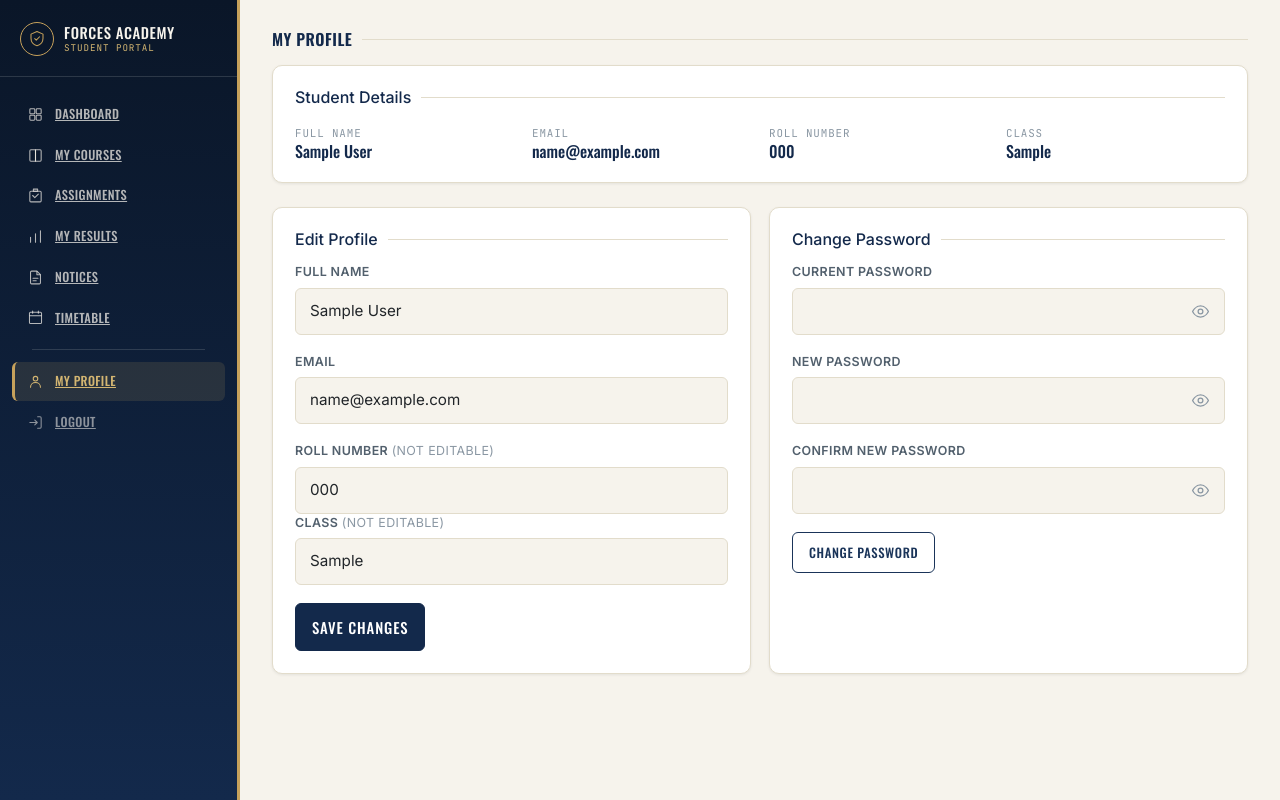
After one commit to Tehseen20/forces-academy-fullstack-codesaviours-si26-tehseen, a PHP site: page /profile.php in a window 1280 px wide. The commit adds this page. Run offline with PHP 8.4, Linux system fonts and the light colour scheme; the visitor is signed in with stand-in values (Sample User, id 1); tables that the repository leaves empty or names only in its code hold one stand-in row (values such as "Sample post"); a stand-in replaces the project's code that opens the database connection.

Commit message:
Week 6: Added timetable management, student timetable view, and profile management

```diff
--- a/includes/sidebar.php
+++ b/includes/sidebar.php
@@ -51,6 +51,10 @@ function fa_nav_active($page, $current) {
 
         <div class="fa-sidebar-divider"></div>
 
+        <a href="profile.php" class="<?php echo fa_nav_active('profile.php', $currentPage); ?>">
+            <svg viewBox="0 0 24 24" fill="none" xmlns="http://www.w3.org/2000/svg"><circle cx="12" cy="8" r="3.2" stroke="currentColor" stroke-width="1.5"/><path d="M5 20c0-3.6 3.1-6.5 7-6.5s7 2.9 7 6.5" stroke="currentColor" stroke-width="1.5" stroke-linecap="round"/></svg>
+            My Profile
+        </a>
         <a href="logout.php" class="fa-sidebar-logout">
             <svg viewBox="0 0 24 24" fill="none" xmlns="http://www.w3.org/2000/svg"><path d="M15 4H18.5C19.33 4 20 4.67 20 5.5V18.5C20 19.33 19.33 20 18.5 20H15" stroke="currentColor" stroke-width="1.5" stroke-linecap="round"/><path d="M4 12H14.5M14.5 12L11 8.5M14.5 12L11 15.5" stroke="currentColor" stroke-width="1.5" stroke-linecap="round" stroke-linejoin="round"/></svg>
             Logout
--- /dev/null
+++ b/profile.php
@@ -0,0 +1,233 @@
+<?php
+require_once 'includes/auth.php';
+require_once 'config/db.php';
+
+$pageTitle = "My Profile";
+
+$profileError   = "";
+$profileSuccess = "";
+$passwordError  = "";
+$passwordSuccess = "";
+
+// ---------- Fetch current student record ----------
+function fa_get_student($conn, $studentId) {
+    $stmt = mysqli_prepare($conn, "SELECT full_name, email, roll_number, class, password FROM students WHERE id = ?");
+    mysqli_stmt_bind_param($stmt, "i", $studentId);
+    mysqli_stmt_execute($stmt);
+    $result = mysqli_stmt_get_result($stmt);
+    $row = mysqli_fetch_assoc($result);
+    mysqli_stmt_close($stmt);
+    return $row;
+}
+
+$student = fa_get_student($conn, $studentId);
+
+// ============================================
+// Handle: Edit Profile (name + email)
+// ============================================
+if ($_SERVER['REQUEST_METHOD'] === 'POST' && isset($_POST['update_profile'])) {
+    $newName  = trim($_POST['full_name'] ?? '');
+    $newEmail = trim($_POST['email'] ?? '');
+
+    if ($newName === '' || $newEmail === '') {
+        $profileError = "Name and email cannot be empty.";
+    } elseif (!filter_var($newEmail, FILTER_VALIDATE_EMAIL)) {
+        $profileError = "Please enter a valid email address.";
+    } else {
+        // Make sure no OTHER student already uses this email
+        $stmt = mysqli_prepare($conn, "SELECT id FROM students WHERE email = ? AND id != ?");
+        mysqli_stmt_bind_param($stmt, "si", $newEmail, $studentId);
+        mysqli_stmt_execute($stmt);
+        mysqli_stmt_store_result($stmt);
+
+        if (mysqli_stmt_num_rows($stmt) > 0) {
+            $profileError = "That email is already in use by another account.";
+            mysqli_stmt_close($stmt);
+        } else {
+            mysqli_stmt_close($stmt);
+
+            $stmt = mysqli_prepare($conn, "UPDATE students SET full_name = ?, email = ? WHERE id = ?");
+            mysqli_stmt_bind_param($stmt, "ssi", $newName, $newEmail, $studentId);
+
+            if (mysqli_stmt_execute($stmt)) {
+                // Keep the session in sync with the new name immediately
+                $_SESSION['student_name'] = $newName;
+                $studentName = $newName;
+                $profileSuccess = "Profile updated successfully.";
+                $student = fa_get_student($conn, $studentId); // refresh displayed values
+            } else {
+                $profileError = "Something went wrong updating your profile. Please try again.";
+            }
+            mysqli_stmt_close($stmt);
+        }
+    }
+}
+
+// ============================================
+// Handle: Change Password
+// ============================================
+if ($_SERVER['REQUEST_METHOD'] === 'POST' && isset($_POST['change_password'])) {
+    $currentPassword = $_POST['current_password'] ?? '';
+    $newPassword     = $_POST['new_password'] ?? '';
+    $confirmPassword = $_POST['confirm_new_password'] ?? '';
+
+    if ($currentPassword === '' || $newPassword === '' || $confirmPassword === '') {
+        $passwordError = "Please fill in all three password fields.";
+    } elseif (!password_verify($currentPassword, $student['password'])) {
+        $passwordError = "Your current password is incorrect.";
+    } elseif (strlen($newPassword) < 8) {
+        $passwordError = "New password must be at least 8 characters long.";
+    } elseif ($newPassword !== $confirmPassword) {
+        $passwordError = "New password and confirmation do not match.";
+    } else {
+        $newHash = password_hash($newPassword, PASSWORD_DEFAULT);
+        $stmt = mysqli_prepare($conn, "UPDATE students SET password = ? WHERE id = ?");
+        mysqli_stmt_bind_param($stmt, "si", $newHash, $studentId);
+
+        if (mysqli_stmt_execute($stmt)) {
+            $passwordSuccess = "Password changed successfully.";
+            $student = fa_get_student($conn, $studentId); // refresh in-memory hash
+        } else {
+            $passwordError = "Something went wrong changing your password. Please try again.";
+        }
+        mysqli_stmt_close($stmt);
+    }
+}
+?>
+<!DOCTYPE html>
+<html lang="en">
+<head>
+    <meta charset="UTF-8">
+    <meta name="viewport" content="width=device-width, initial-scale=1.0">
+    <title><?php echo $pageTitle; ?> — Forces Academy LMS</title>
+
+    <link href="https://cdn.jsdelivr.net/npm/bootstrap@5.3.7/dist/css/bootstrap.min.css" rel="stylesheet">
+    <link rel="preconnect" href="https://fonts.googleapis.com">
+    <link href="https://fonts.googleapis.com/css2?family=Oswald:wght@500;600;700&family=Inter:wght@400;500;600;700&family=JetBrains+Mono:wght@400;500&display=swap" rel="stylesheet">
+    <link rel="stylesheet" href="css/style.css">
+</head>
+<body>
+
+<div class="fa-shell">
+    <?php include 'includes/sidebar.php'; ?>
+
+    <main class="fa-main">
+        <h3 class="fa-section-title">My Profile</h3>
+
+        <!-- Current details -->
+        <div class="fa-panel mb-4">
+            <h5 class="fa-section-title" style="margin-bottom: 14px;">Student Details</h5>
+            <div class="fa-stat-grid" style="grid-template-columns: repeat(4, 1fr); margin-bottom: 0;">
+                <div>
+                    <div class="fa-stat-label">Full Name</div>
+                    <div class="fa-stat-value" style="font-size: 1rem;"><?php echo htmlspecialchars($student['full_name']); ?></div>
+                </div>
+                <div>
+                    <div class="fa-stat-label">Email</div>
+                    <div class="fa-stat-value" style="font-size: 1rem;"><?php echo htmlspecialchars($student['email']); ?></div>
+                </div>
+                <div>
+                    <div class="fa-stat-label">Roll Number</div>
+                    <div class="fa-stat-value" style="font-size: 1rem;"><?php echo htmlspecialchars($student['roll_number']); ?></div>
+                </div>
+                <div>
+                    <div class="fa-stat-label">Class</div>
+                    <div class="fa-stat-value" style="font-size: 1rem;"><?php echo htmlspecialchars($student['class']); ?></div>
+                </div>
+            </div>
+        </div>
+
+        <div class="fa-content-grid" style="grid-template-columns: 1fr 1fr;">
+
+            <!-- Edit Profile -->
+            <div class="fa-panel">
+                <h5 class="fa-section-title" style="margin-bottom: 14px;">Edit Profile</h5>
+
+                <?php if ($profileError): ?>
+                    <div class="alert fa-alert fa-alert-danger mb-3"><?php echo htmlspecialchars($profileError); ?></div>
+                <?php elseif ($profileSuccess): ?>
+                    <div class="alert fa-alert fa-alert-success mb-3"><?php echo htmlspecialchars($profileSuccess); ?></div>
+                <?php endif; ?>
+
+                <form method="POST" novalidate>
+                    <div class="fa-field">
+                        <label>Full Name</label>
+                        <input type="text" name="full_name" class="form-control fa-input"
+                               value="<?php echo htmlspecialchars($student['full_name']); ?>" required>
+                    </div>
+                    <div class="fa-field">
+                        <label>Email</label>
+                        <input type="email" name="email" class="form-control fa-input"
+                               value="<?php echo htmlspecialchars($student['email']); ?>" required>
+                    </div>
+                    <div class="fa-field mb-0">
+                        <label>Roll Number <span style="font-weight: 400; color: var(--slate-400);">(not editable)</span></label>
+                        <input type="text" class="form-control fa-input" value="<?php echo htmlspecialchars($student['roll_number']); ?>" disabled>
+                    </div>
+                    <div class="fa-field">
+                        <label>Class <span style="font-weight: 400; color: var(--slate-400);">(not editable)</span></label>
+                        <input type="text" class="form-control fa-input" value="<?php echo htmlspecialchars($student['class']); ?>" disabled>
+                    </div>
+
+                    <button type="submit" name="update_profile" value="1" class="btn fa-btn-primary">Save Changes</button>
+                </form>
+            </div>
+
+            <!-- Change Password -->
+            <div class="fa-panel">
+                <h5 class="fa-section-title" style="margin-bottom: 14px;">Change Password</h5>
+
+                <?php if ($passwordError): ?>
+                    <div class="alert fa-alert fa-alert-danger mb-3"><?php echo htmlspecialchars($passwordError); ?></div>
+                <?php elseif ($passwordSuccess): ?>
+                    <div class="alert fa-alert fa-alert-success mb-3"><?php echo htmlspecialchars($passwordSuccess); ?></div>
+                <?php endif; ?>
+
+                <form method="POST" novalidate>
+                    <div class="fa-field">
+                        <label>Current Password</label>
+                        <div class="fa-password-wrap">
+                            <input type="password" name="current_password" class="form-control fa-input"
+                                   autocomplete="off" required>
+                            <button type="button" class="fa-password-toggle" aria-label="Show password">
+                                <svg class="fa-eye-closed" viewBox="0 0 24 24" fill="none" xmlns="http://www.w3.org/2000/svg"><path d="M2 12C2 12 5.5 5 12 5C18.5 5 22 12 22 12C22 12 18.5 19 12 19C5.5 19 2 12 2 12Z" stroke="currentColor" stroke-width="1.6" stroke-linecap="round" stroke-linejoin="round"/><circle cx="12" cy="12" r="3" stroke="currentColor" stroke-width="1.6"/></svg>
+                                <svg class="fa-eye-open" viewBox="0 0 24 24" fill="none" xmlns="http://www.w3.org/2000/svg"><path d="M3 3L21 21" stroke="currentColor" stroke-width="1.6" stroke-linecap="round"/><path d="M10.6 5.2C11.06 5.07 11.53 5 12 5C18.5 5 22 12 22 12C21.6 12.8 20.6 14.3 19 15.6M6.5 6.5C4 8.1 2 12 2 12C2 12 5.5 19 12 19C13.9 19 15.5 18.5 16.8 17.8" stroke="currentColor" stroke-width="1.6" stroke-linecap="round" stroke-linejoin="round"/><path d="M9.9 10.1C9.5 10.5 9.3 11 9.3 11.5C9.3 12.6 10.2 13.5 11.3 13.5C11.9 13.5 12.4 13.2 12.8 12.8" stroke="currentColor" stroke-width="1.6" stroke-linecap="round" stroke-linejoin="round"/></svg>
+                            </button>
+                        </div>
+                    </div>
+
+                    <div class="fa-field">
+                        <label>New Password</label>
+                        <div class="fa-password-wrap">
+                            <input type="password" name="new_password" class="form-control fa-input"
+                                   autocomplete="new-password" readonly onfocus="this.removeAttribute('readonly');" required>
+                            <button type="button" class="fa-password-toggle" aria-label="Show password">
+                                <svg class="fa-eye-closed" viewBox="0 0 24 24" fill="none" xmlns="http://www.w3.org/2000/svg"><path d="M2 12C2 12 5.5 5 12 5C18.5 5 22 12 22 12C22 12 18.5 19 12 19C5.5 19 2 12 2 12Z" stroke="currentColor" stroke-width="1.6" stroke-linecap="round" stroke-linejoin="round"/><circle cx="12" cy="12" r="3" stroke="currentColor" stroke-width="1.6"/></svg>
+                                <svg class="fa-eye-open" viewBox="0 0 24 24" fill="none" xmlns="http://www.w3.org/2000/svg"><path d="M3 3L21 21" stroke="currentColor" stroke-width="1.6" stroke-linecap="round"/><path d="M10.6 5.2C11.06 5.07 11.53 5 12 5C18.5 5 22 12 22 12C21.6 12.8 20.6 14.3 19 15.6M6.5 6.5C4 8.1 2 12 2 12C2 12 5.5 19 12 19C13.9 19 15.5 18.5 16.8 17.8" stroke="currentColor" stroke-width="1.6" stroke-linecap="round" stroke-linejoin="round"/><path d="M9.9 10.1C9.5 10.5 9.3 11 9.3 11.5C9.3 12.6 10.2 13.5 11.3 13.5C11.9 13.5 12.4 13.2 12.8 12.8" stroke="currentColor" stroke-width="1.6" stroke-linecap="round" stroke-linejoin="round"/></svg>
+                            </button>
+                        </div>
+                    </div>
+
+                    <div class="fa-field">
+                        <label>Confirm New Password</label>
+                        <div class="fa-password-wrap">
+                            <input type="password" name="confirm_new_password" class="form-control fa-input"
+                                   autocomplete="new-password" readonly onfocus="this.removeAttribute('readonly');" required>
+                            <button type="button" class="fa-password-toggle" aria-label="Show password">
+                                <svg class="fa-eye-closed" viewBox="0 0 24 24" fill="none" xmlns="http://www.w3.org/2000/svg"><path d="M2 12C2 12 5.5 5 12 5C18.5 5 22 12 22 12C22 12 18.5 19 12 19C5.5 19 2 12 2 12Z" stroke="currentColor" stroke-width="1.6" stroke-linecap="round" stroke-linejoin="round"/><circle cx="12" cy="12" r="3" stroke="currentColor" stroke-width="1.6"/></svg>
+                                <svg class="fa-eye-open" viewBox="0 0 24 24" fill="none" xmlns="http://www.w3.org/2000/svg"><path d="M3 3L21 21" stroke="currentColor" stroke-width="1.6" stroke-linecap="round"/><path d="M10.6 5.2C11.06 5.07 11.53 5 12 5C18.5 5 22 12 22 12C21.6 12.8 20.6 14.3 19 15.6M6.5 6.5C4 8.1 2 12 2 12C2 12 5.5 19 12 19C13.9 19 15.5 18.5 16.8 17.8" stroke="currentColor" stroke-width="1.6" stroke-linecap="round" stroke-linejoin="round"/><path d="M9.9 10.1C9.5 10.5 9.3 11 9.3 11.5C9.3 12.6 10.2 13.5 11.3 13.5C11.9 13.5 12.4 13.2 12.8 12.8" stroke="currentColor" stroke-width="1.6" stroke-linecap="round" stroke-linejoin="round"/></svg>
+                            </button>
+                        </div>
+                    </div>
+
+                    <button type="submit" name="change_password" value="1" class="btn fa-btn-outline">Change Password</button>
+                </form>
+            </div>
+
+        </div>
+    </main>
+</div>
+
+<script src="js/main.js"></script>
+</body>
+</html>
```
